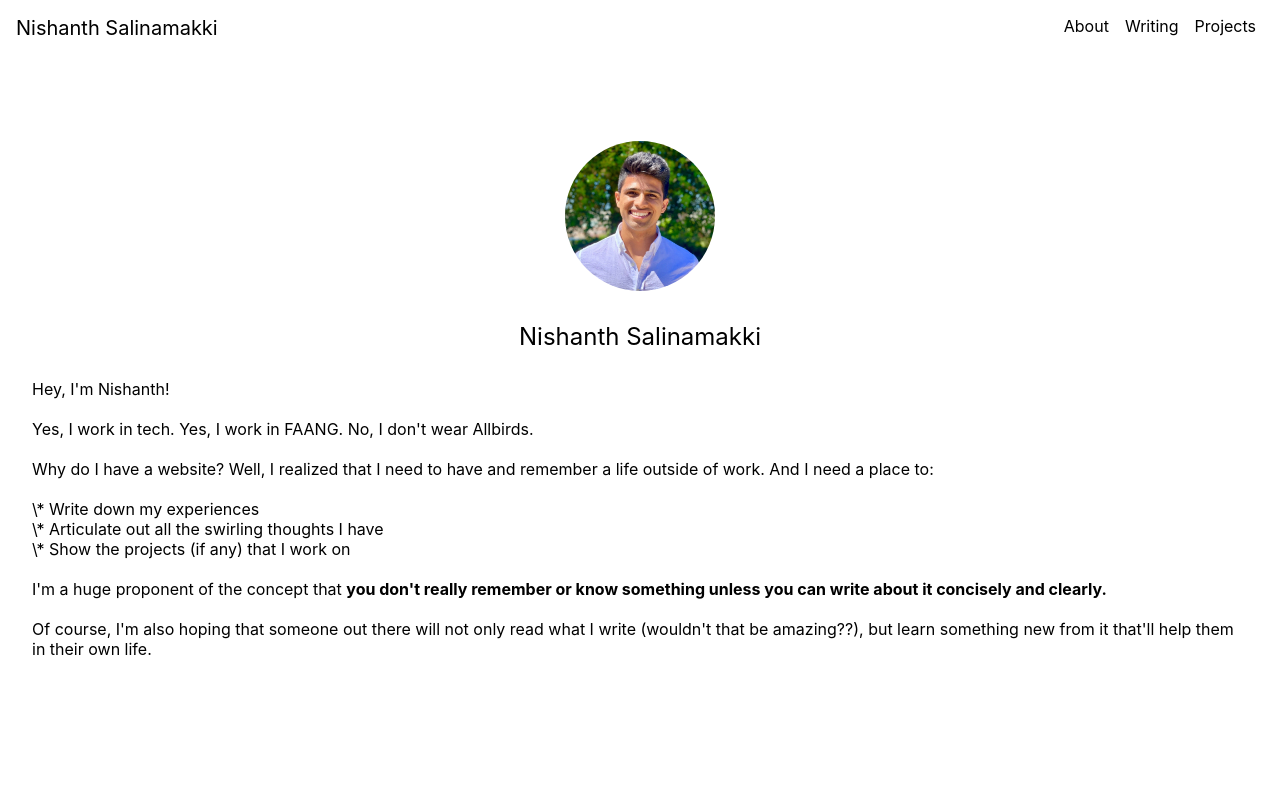
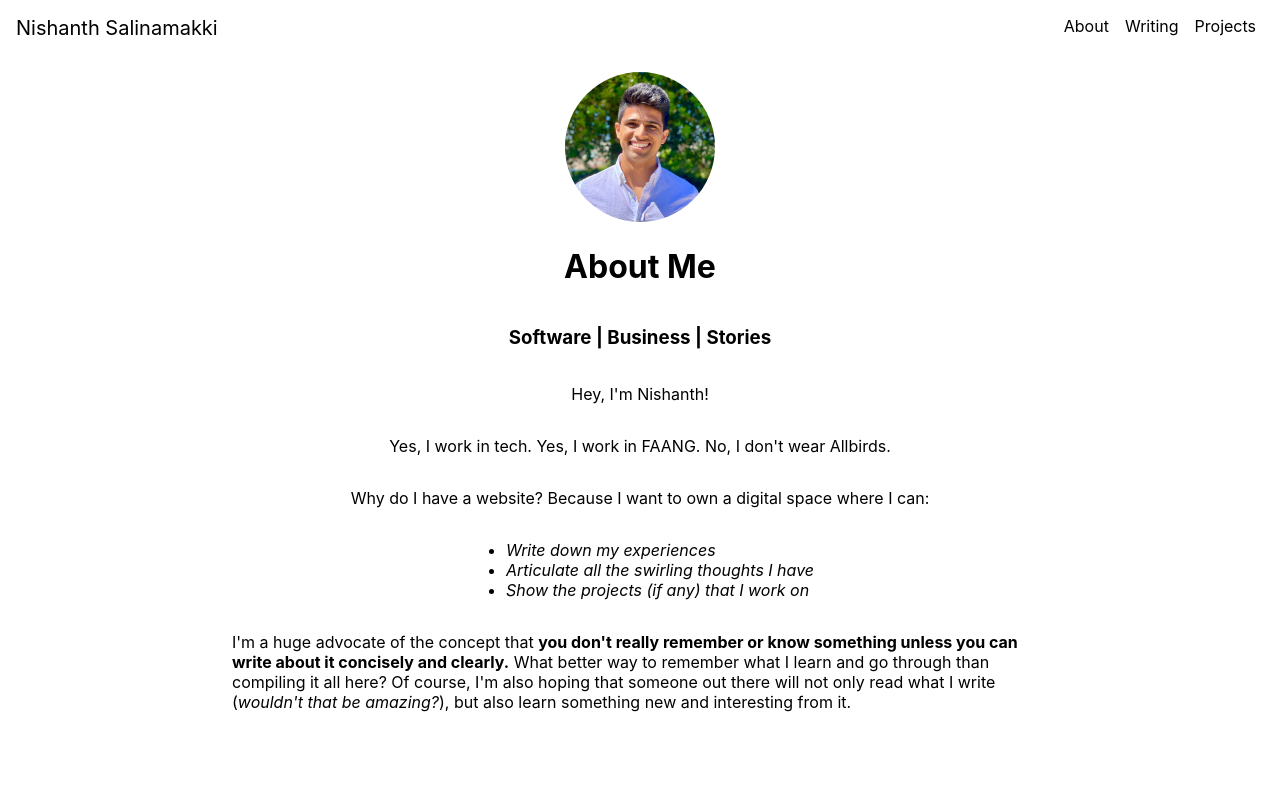
Before and after one commit to nishanthrs/personal-website, a Next.js app: page /about in a window 1280 px wide. Shown: the top 800 px of the page. Built offline with nearby package versions, Linux system fonts and the light colour scheme.

Commit message:
Added MDX extension and finished about page

```diff
--- a/next.config.js
+++ b/next.config.js
@@ -3,5 +3,8 @@ const nextConfig = {
   reactStrictMode: true,
   swcMinify: true,
 }
+// Ref: https://www.npmjs.com/package/@next/mdx
+const withMDX = require('@next/mdx')()
 
 module.exports = nextConfig
+module.exports = withMDX()
--- a/package.json
+++ b/package.json
@@ -9,6 +9,10 @@
     "lint": "next lint"
   },
   "dependencies": {
+    "@mdx-js/loader": "^2.1.5",
+    "@mdx-js/react": "^2.1.5",
+    "@next/mdx": "^13.0.3",
+    "@types/mdx": "^2.0.3",
     "@types/node": "18.11.9",
     "@types/react": "18.0.25",
     "@types/react-dom": "18.0.8",
--- a/pages/about.tsx
+++ b/pages/about.tsx
@@ -1,5 +1,7 @@
+import styles from '../styles/Home.module.css'
+
 import Head from 'next/head'
-import styles from '../styles/Home.module.css'
+import AboutDesc from './markdowns/about_desc.mdx';
 
 export default function About() {
     return (
@@ -11,51 +13,12 @@ export default function About() {
             </Head>
 
             <main className={styles.main}>
-                {/* <h1 className={styles.title}>
-                Welcome to <a href="https://nextjs.org">Next.js!</a>
-                </h1> */}
-
                 <div className={styles.pic_layout}>
-                <img className={styles.profile_pic} src="/ns_profile_pic.jpg" alt="Avatar"/>
+                    <img className={styles.profile_pic} src="/ns_profile_pic.jpg" alt="Avatar"/>
                 </div>
-
-                {/* TODO: Put 3-4 more pics here! */}
-
-                <p className={styles.description}>
-                {/* Get started by editing{' '}
-                <code className={styles.code}>pages/index.tsx</code> */}
-                {/* Just trying to make sense of this crazy world.
-                Know the ledge. */}
-                Nishanth Salinamakki
-                <br></br>
-                </p>
-
-                {/* TODO: Increase margin size and use MDX to render markdown cleanly here */}
-                <a>
-                    Hey, I'm Nishanth!
-                    <br></br>
-                    <br></br>
-                    Yes, I work in tech. Yes, I work in FAANG. No, I don't wear Allbirds.
-                    <br></br>
-                    <br></br>
-                    Why do I have a website? Well, I realized that I need to have and remember a life outside of work.
-                    And I need a place to:
-                    <br></br>
-                    <br></br>
-                    \* Write down my experiences
-                    <br></br>
-                    \* Articulate out all the swirling thoughts I have
-                    <br></br>
-                    \* Show the projects (if any) that I work on
-                    <br></br>
-                    <br></br>
-                    I'm a huge proponent of the concept that <strong>you don't really remember or know something
-                    unless you can write about it concisely and clearly.</strong>
-                    <br></br><br></br>
-                    Of course, I'm also hoping that someone out there will not only read what I write (wouldn't that be amazing??),
-                    but learn something new from it that'll help them in their own life.
-                </a>
+                <AboutDesc />
             </main>
+            <AboutDesc />
         </div>
     );
 }
--- /dev/null
+++ b/pages/markdowns/about_desc.mdx
@@ -0,0 +1,15 @@
+# About Me
+### Software | Business | Stories
+
+Hey, I'm Nishanth!
+
+Yes, I work in tech. Yes, I work in FAANG. No, I don't wear Allbirds.
+
+Why do I have a website? Because I want to own a digital space where I can:
+   * *Write down my experiences*
+   * *Articulate all the swirling thoughts I have*
+   * *Show the projects (if any) that I work on*
+
+I'm a huge advocate of the concept that **you don't really remember or know something unless you can write about it concisely and clearly.**
+What better way to remember what I learn and go through than compiling it all here?
+Of course, I'm also hoping that someone out there will not only read what I write (*wouldn't that be amazing?*), but also learn something new and interesting from it.
--- a/styles/Home.module.css
+++ b/styles/Home.module.css
@@ -10,6 +10,8 @@
   flex-direction: column;
   justify-content: center;
   align-items: center;
+  margin-left: 200px;
+  margin-right: 200px;
 }
 
 .footer {
```
Also changed, not shown: 1 other file (tests, documents, lock files or other folders).
